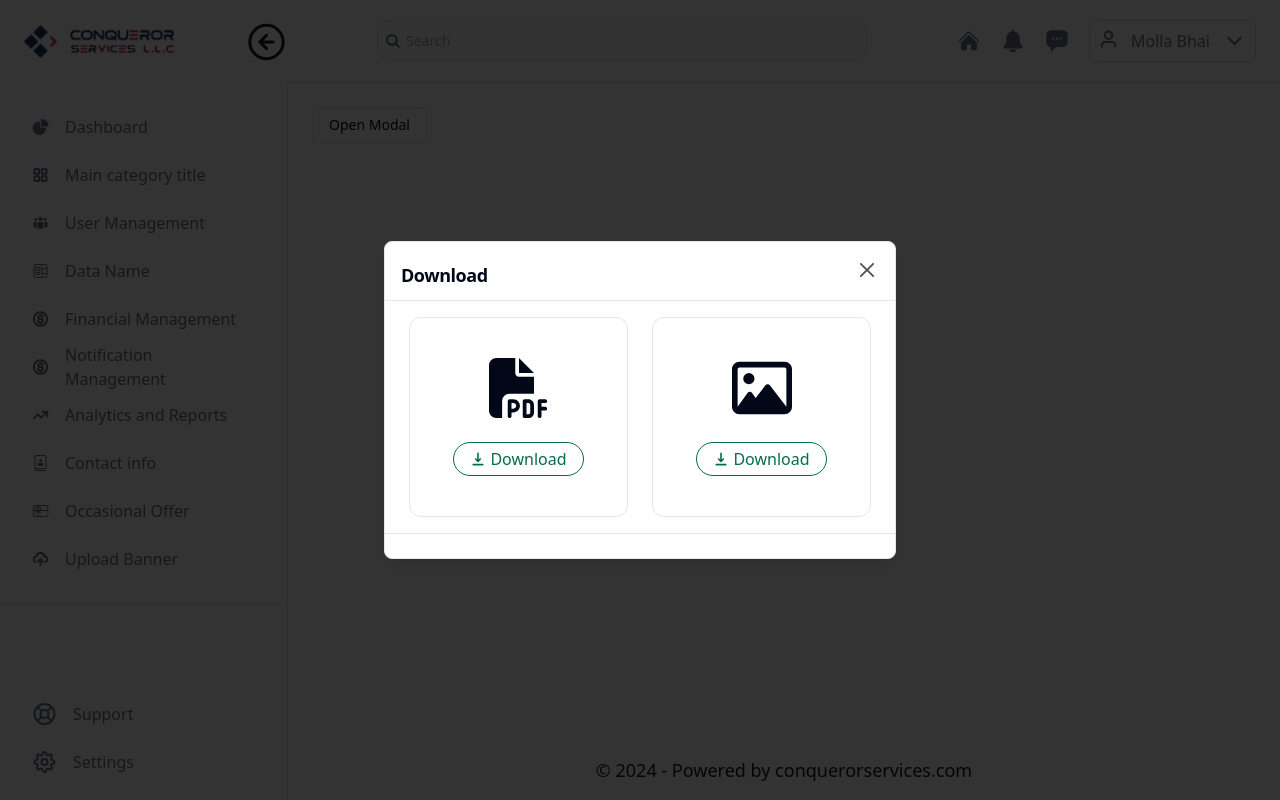
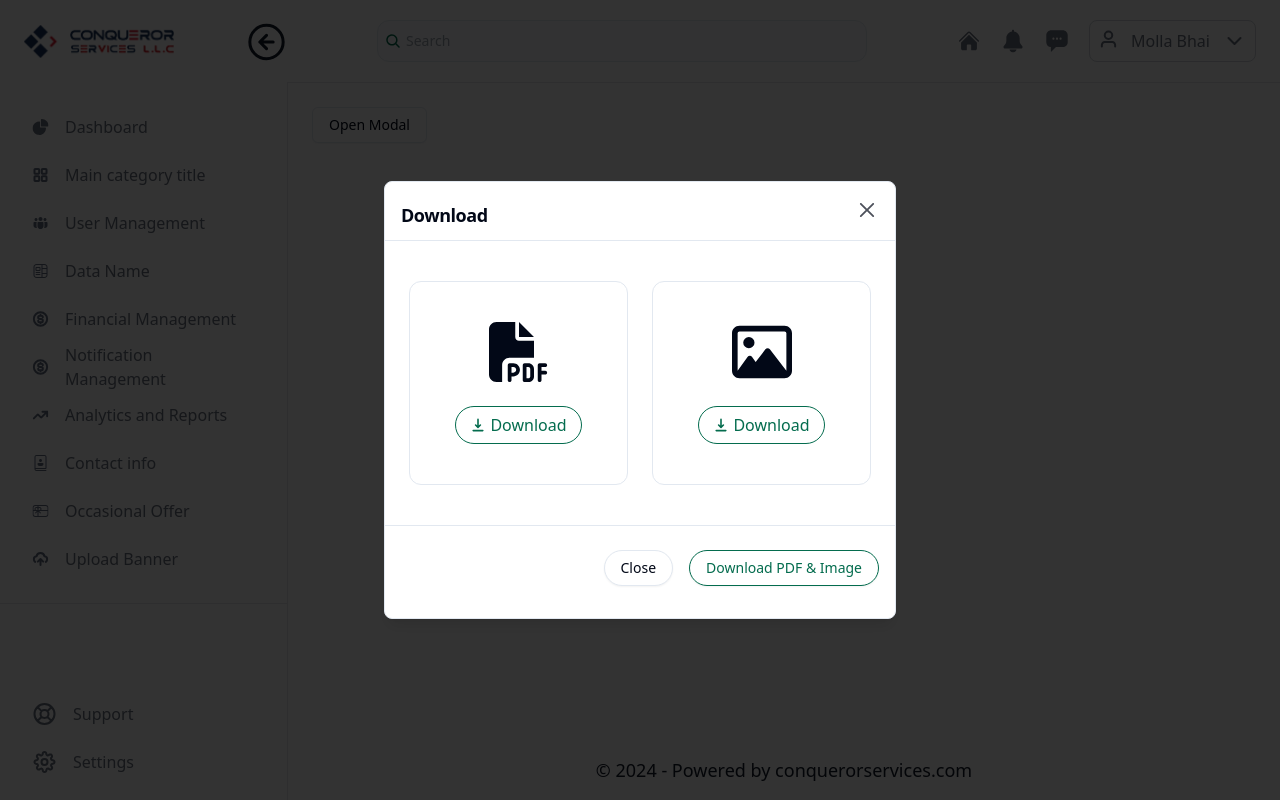
Before and after one commit to amanullhazoha/conquerror_protal, a React (Vite) app: page /modal in a window 1280 px wide. Both pictures are taken after a click on the button "Open Modal". Built offline with nearby package versions, Linux system fonts and the light colour scheme.

Commit message:
feat: modal added

```diff
--- a/src/pages/Modal.jsx
+++ b/src/pages/Modal.jsx
@@ -12,6 +12,7 @@ import { HiDownload } from "react-icons/hi";
 
 const Modal = () => {
 	const [openModal, setOpenModal] = useState(false);
+	const [activeFile, setActiveFile] = useState("");
 
 	return (
 		<PrivateLayout>
@@ -25,23 +26,61 @@ const Modal = () => {
 						<DialogHeader>
 							<DialogTitle className="pl-4">Download</DialogTitle>
 						</DialogHeader>
-						{/* <div className="border-b" /> */}
-						<div className="grid grid-cols-2 gap-6 border-t border-b py-4  px-6">
-							<div className="flex flex-col gap-6 justify-center items-center border p-10 rounded-xl w-full ml-auto">
+
+						<div className="grid grid-cols-2 gap-6 border-t border-b py-10 px-6">
+							<div
+								onClick={() => setActiveFile("pdf")}
+								className={`flex flex-col gap-6 justify-center items-center border p-10 rounded-xl w-full cursor-pointer ${
+									activeFile === "pdf"
+										? "border border-[#046C4E] bg-[#F3FAF7]"
+										: ""
+								}`}
+							>
 								<FaFilePdf className="text-6xl" />
 
-								<button className="flex items-center gap-1  border border-[#046C4E] text-[#046C4E] rounded-full px-4 py-1">
+								<button
+									className={`flex items-center gap-1  border border-[#046C4E] text-[#046C4E] rounded-full px-[14px] py-[6px] ${
+										activeFile === "pdf" ? "!bg-[#046C4E] text-white" : ""
+									}`}
+								>
 									<HiDownload /> Download
 								</button>
 							</div>
 
-							<div className="flex flex-col gap-6 justify-center items-center border p-10 rounded-xl w-full mr-auto">
+							<div
+								onClick={() => setActiveFile("image")}
+								className={`flex flex-col gap-6 justify-center items-center border p-10 rounded-xl w-full cursor-pointer ${
+									activeFile === "image"
+										? "border border-[#046C4E] bg-[#F3FAF7]"
+										: ""
+								}`}
+							>
 								<FaRegImage className="text-6xl" />
 
-								<button className="flex items-center gap-1  border border-[#046C4E] text-[#046C4E] rounded-full px-4 py-1">
+								<button
+									className={`flex items-center gap-1  border border-[#046C4E] text-[#046C4E] rounded-full px-[14px] py-[6px] ${
+										activeFile === "image" ? "!bg-[#046C4E] text-white" : ""
+									}`}
+								>
 									<HiDownload /> Download
 								</button>
 							</div>
+						</div>
+
+						<div className="flex justify-end gap-4 px-4 py-2">
+							<Button
+								onClick={() => setOpenModal(false)}
+								className="rounded-full font-medium hover:bg-transparent"
+								variant="outline"
+							>
+								Close
+							</Button>
+							<Button
+								className="rounded-full hover:bg-transparent font-medium border-[#046C4E] text-[#046C4E] hover:text-[#046C4E]"
+								variant="outline"
+							>
+								Download PDF & Image
+							</Button>
 						</div>
 					</DialogContent>
 				</Dialog>
```
